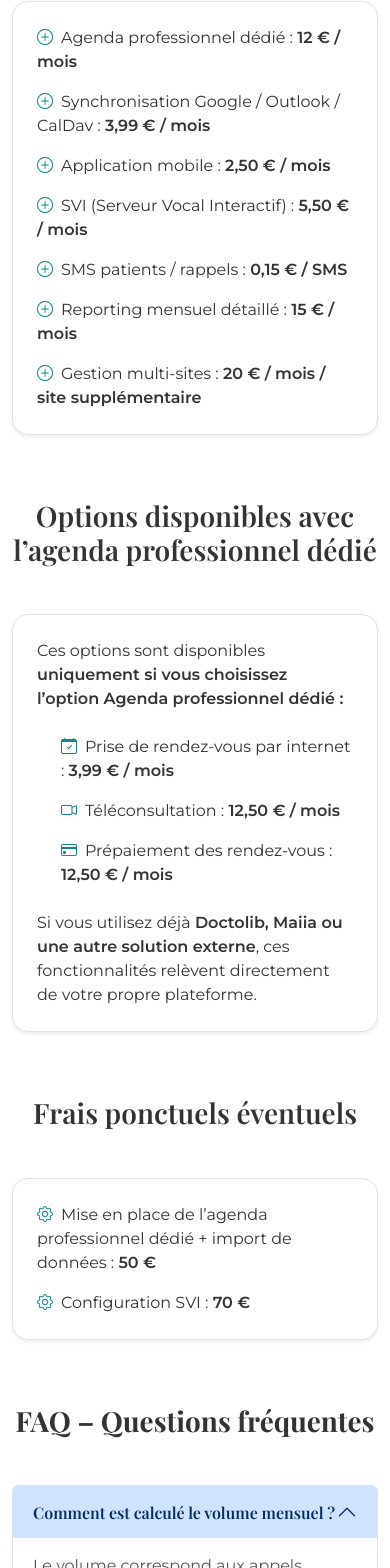
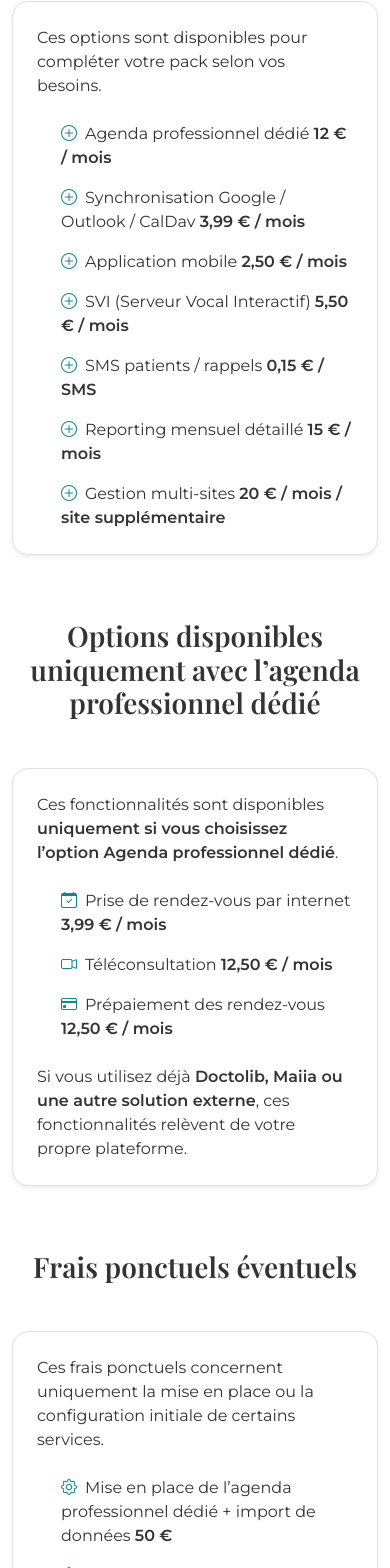
Before and after one commit to Nathi33/nathaliedarnaudat-site, a Next.js app: page /tarifs in a window 390 px wide. Shown: the part 3459-5027 px from the top of the page. Built offline with nearby package versions, Linux system fonts and the light colour scheme.

Commit message:
Mise à jour Responsive des pages légales

```diff
--- a/app/mentions-legales/page.js
+++ b/app/mentions-legales/page.js
@@ -25,7 +25,7 @@ export const metadata = {
 
 export default function MentionsLegales() {
   return (
-    <section className="section-legal bg-white position-relative mt-5">
+    <section className="section-legal bg-white position-relative">
       <div className="container py-5">
 
         {/* Titre */}
--- a/app/politique-confidentialite/page.js
+++ b/app/politique-confidentialite/page.js
@@ -26,7 +26,7 @@ export const metadata = {
 export default function PolitiqueConfidentialite() {
   return (
     <>
-      <section className="section-privacy bg-white position-relative mt-5">
+      <section className="section-privacy bg-white position-relative">
         <div className="container py-5">
 
           <div className="text-center mb-5" data-aos="fade-up">
--- a/app/tarifs/page.js
+++ b/app/tarifs/page.js
@@ -184,47 +184,50 @@ export default function Tarifs() {
           </div>
         </div>
 
-        {/* OPTIONS COMPLEMENTAIRES */}
+        {/* OPTIONS COMPLEMENTAIRES RESTRUCTUREES */}
         <div className="mb-5 pb-3" data-aos="fade-up" data-aos-delay="200">
           <h2 className="text-center mb-5">Options complémentaires</h2>
 
           <div className="row justify-content-center">
             <div className="col-lg-10">
               <div className="p-4 p-md-5 rounded-4 border shadow-sm bg-white">
-                <ul className="list-unstyled mb-0">
-                  <li className="mb-3"><i className="bi bi-plus-circle text-brand me-2" aria-hidden="true"></i>Agenda professionnel dédié : <strong>12 € / mois</strong></li>
-                  <li className="mb-3"><i className="bi bi-plus-circle text-brand me-2" aria-hidden="true"></i>Synchronisation Google / Outlook / CalDav : <strong>3,99 € / mois</strong></li>
-                  <li className="mb-3"><i className="bi bi-plus-circle text-brand me-2" aria-hidden="true"></i>Application mobile : <strong>2,50 € / mois</strong></li>
-                  <li className="mb-3"><i className="bi bi-plus-circle text-brand me-2" aria-hidden="true"></i>SVI (Serveur Vocal Interactif) : <strong>5,50 € / mois</strong></li>
-                  <li className="mb-3"><i className="bi bi-plus-circle text-brand me-2" aria-hidden="true"></i>SMS patients / rappels : <strong>0,15 € / SMS</strong></li>
-                  <li className="mb-3"><i className="bi bi-plus-circle text-brand me-2" aria-hidden="true"></i>Reporting mensuel détaillé : <strong>15 € / mois</strong></li>
-                  <li className="mb-0"><i className="bi bi-plus-circle text-brand me-2" aria-hidden="true"></i>Gestion multi-sites : <strong>20 € / mois / site supplémentaire</strong></li>
+                <p className="mb-4">
+                  Ces options sont disponibles pour compléter votre pack selon vos besoins.
+                </p>
+
+                <ul className="list-unstyled mb-0 ps-4">
+                  <li className="mb-3"><i className="bi bi-plus-circle text-brand me-2" aria-hidden="true"></i>Agenda professionnel dédié <strong>12 € / mois</strong></li>
+                  <li className="mb-3"><i className="bi bi-plus-circle text-brand me-2" aria-hidden="true"></i>Synchronisation Google / Outlook / CalDav <strong>3,99 € / mois</strong></li>
+                  <li className="mb-3"><i className="bi bi-plus-circle text-brand me-2" aria-hidden="true"></i>Application mobile <strong>2,50 € / mois</strong></li>
+                  <li className="mb-3"><i className="bi bi-plus-circle text-brand me-2" aria-hidden="true"></i>SVI (Serveur Vocal Interactif) <strong>5,50 € / mois</strong></li>
+                  <li className="mb-3"><i className="bi bi-plus-circle text-brand me-2" aria-hidden="true"></i>SMS patients / rappels <strong>0,15 € / SMS</strong></li>
+                  <li className="mb-3"><i className="bi bi-plus-circle text-brand me-2" aria-hidden="true"></i>Reporting mensuel détaillé <strong>15 € / mois</strong></li>
+                  <li className="mb-0"><i className="bi bi-plus-circle text-brand me-2" aria-hidden="true"></i>Gestion multi-sites <strong>20 € / mois / site supplémentaire</strong></li>
                 </ul>
               </div>
             </div>
           </div>
         </div>
 
-        {/* OPTIONS AGENDA DEDIE */}
+        {/* OPTIONS AVEC AGENDA DEDIE */}
         <div className="mb-5 pb-3" data-aos="fade-up" data-aos-delay="250">
-          <h2 className="text-center mb-5">Options disponibles avec l’agenda professionnel dédié</h2>
+          <h2 className="text-center mb-5">Options disponibles uniquement avec l’agenda professionnel dédié</h2>
 
           <div className="row justify-content-center">
             <div className="col-lg-10">
               <div className="p-4 p-md-5 rounded-4 border shadow-sm bg-white">
                 <p className="mb-4">
-                  Ces options sont disponibles <strong>uniquement si vous choisissez l’option Agenda professionnel dédié :</strong>
+                  Ces fonctionnalités sont disponibles <strong>uniquement si vous choisissez l’option Agenda professionnel dédié</strong>.
                 </p>
 
                 <ul className="list-unstyled mb-4 ps-4">
-                  <li className="mb-3"><i className="bi bi-calendar-check text-brand me-2" aria-hidden="true"></i>Prise de rendez-vous par internet : <strong>3,99 € / mois</strong></li>
-                  <li className="mb-3"><i className="bi bi-camera-video text-brand me-2" aria-hidden="true"></i>Téléconsultation : <strong>12,50 € / mois</strong></li>
-                  <li className="mb-0"><i className="bi bi-credit-card text-brand me-2" aria-hidden="true"></i>Prépaiement des rendez-vous : <strong>12,50 € / mois</strong></li>
+                  <li className="mb-3"><i className="bi bi-calendar-check text-brand me-2" aria-hidden="true"></i>Prise de rendez-vous par internet <strong>3,99 € / mois</strong></li>
+                  <li className="mb-3"><i className="bi bi-camera-video text-brand me-2" aria-hidden="true"></i>Téléconsultation <strong>12,50 € / mois</strong></li>
+                  <li className="mb-0"><i className="bi bi-credit-card text-brand me-2" aria-hidden="true"></i>Prépaiement des rendez-vous <strong>12,50 € / mois</strong></li>
                 </ul>
 
                 <p className="mb-0">
-                  Si vous utilisez déjà <strong>Doctolib, Maiia ou une autre solution externe</strong>,
-                  ces fonctionnalités relèvent directement de votre propre plateforme.
+                  Si vous utilisez déjà <strong>Doctolib, Maiia ou une autre solution externe</strong>, ces fonctionnalités relèvent de votre propre plateforme.
                 </p>
               </div>
             </div>
@@ -238,9 +241,12 @@ export default function Tarifs() {
           <div className="row justify-content-center">
             <div className="col-lg-10">
               <div className="p-4 p-md-5 rounded-4 border shadow-sm bg-white">
-                <ul className="list-unstyled mb-0">
-                  <li className="mb-3"><i className="bi bi-gear text-brand me-2" aria-hidden="true"></i>Mise en place de l’agenda professionnel dédié + import de données : <strong>50 €</strong></li>
-                  <li className="mb-0"><i className="bi bi-gear text-brand me-2" aria-hidden="true"></i>Configuration SVI : <strong>70 €</strong></li>
+                <p className="mb-4">
+                  Ces frais ponctuels concernent uniquement la mise en place ou la configuration initiale de certains services.
+                </p>
+                <ul className="list-unstyled mb-0 ps-4">
+                  <li className="mb-3"><i className="bi bi-gear text-brand me-2" aria-hidden="true"></i>Mise en place de l’agenda professionnel dédié + import de données <strong>50 €</strong></li>
+                  <li className="mb-0"><i className="bi bi-gear text-brand me-2" aria-hidden="true"></i>Configuration SVI <strong>70 €</strong></li>
                 </ul>
               </div>
             </div>
--- a/styles/globals.css
+++ b/styles/globals.css
@@ -260,8 +260,9 @@ h3 {
 
 /****** Contact ******/
 .section-contact, .section-legal, .section-privacy, .section-localisation {
-  margin-top: 5rem !important;
+  padding-top: 5rem;
 }
+
 .contact-link {
   color: var(--color-bordeaux);
   text-decoration: none;
```
